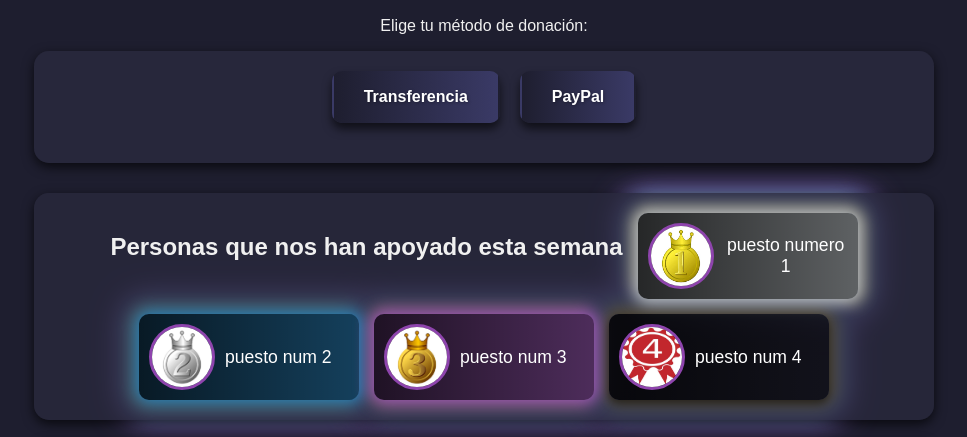
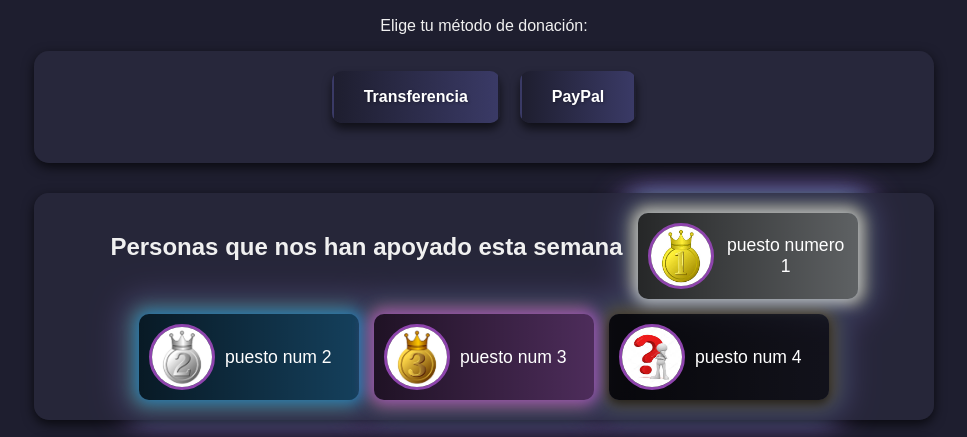
Before and after one commit to charly-erm/donaciones, a plain HTML site: page index.html in a window 1280 px wide. Shown: the part 363-800 px from the top of the page, without its empty margins (156-1123 px from the left). Drawn offline with Linux system fonts and the light colour scheme.

Commit message:
cambios en el nobre e imagen

```diff
--- a/index.html
+++ b/index.html
@@ -219,7 +219,7 @@
             </div>
             <div class="donor-card">
                 <div class="neon-effect"></div>
-                <img src="4to.jpg" alt="donadorestop/4to donador">
+                <img src="44.jpeg" alt="donadorestop/4to donador">
                 <p>puesto num 4</p>
             </div>
             <!-- Agrega más tarjetas de donantes según sea necesario -->
```
Also changed, not shown: 44.jpeg (added).
